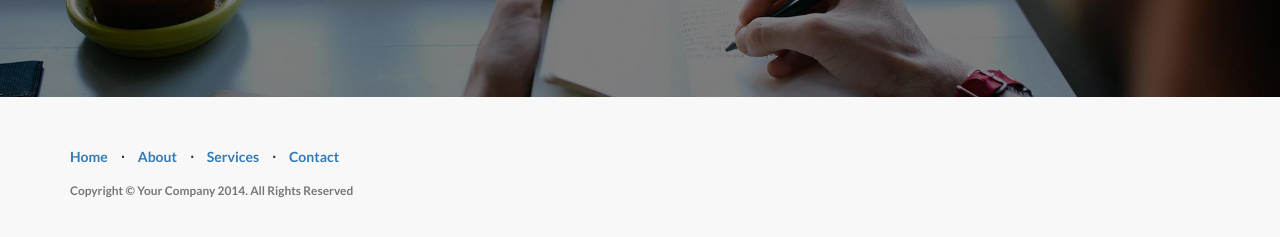
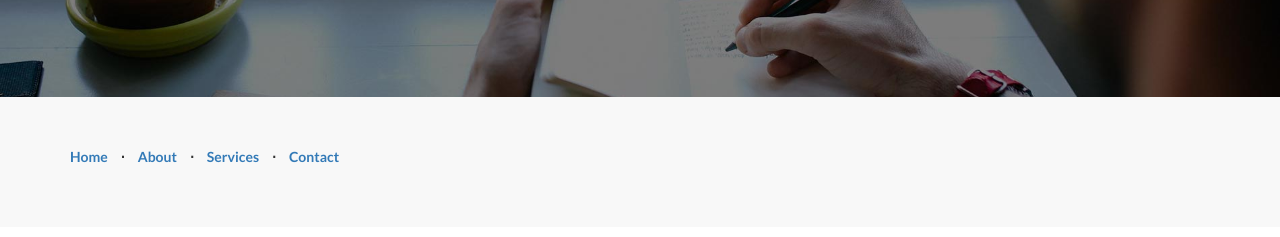
Before and after one commit to melissagrueter/website, a plain HTML site: page index.html in a window 1280 px wide. Shown: the part 2268-2505 px from the top of the page. Drawn offline with Linux system fonts and the light colour scheme.

Commit message:
copyright

```diff
--- a/index.html
+++ b/index.html
@@ -217,7 +217,6 @@
                             <a href="#contact">Contact</a>
                         </li>
                     </ul>
-                    <p class="copyright text-muted small">Copyright &copy; Your Company 2014. All Rights Reserved</p>
                 </div>
             </div>
         </div>
```
